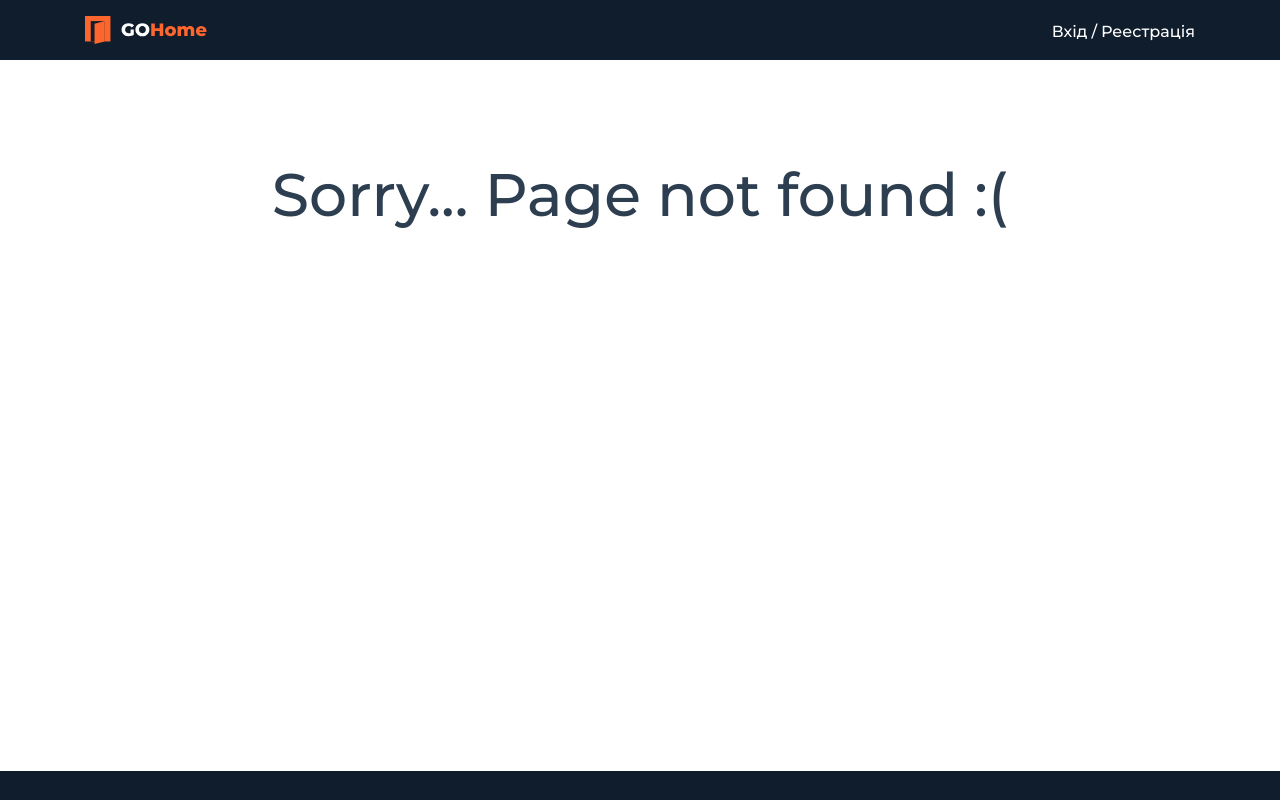
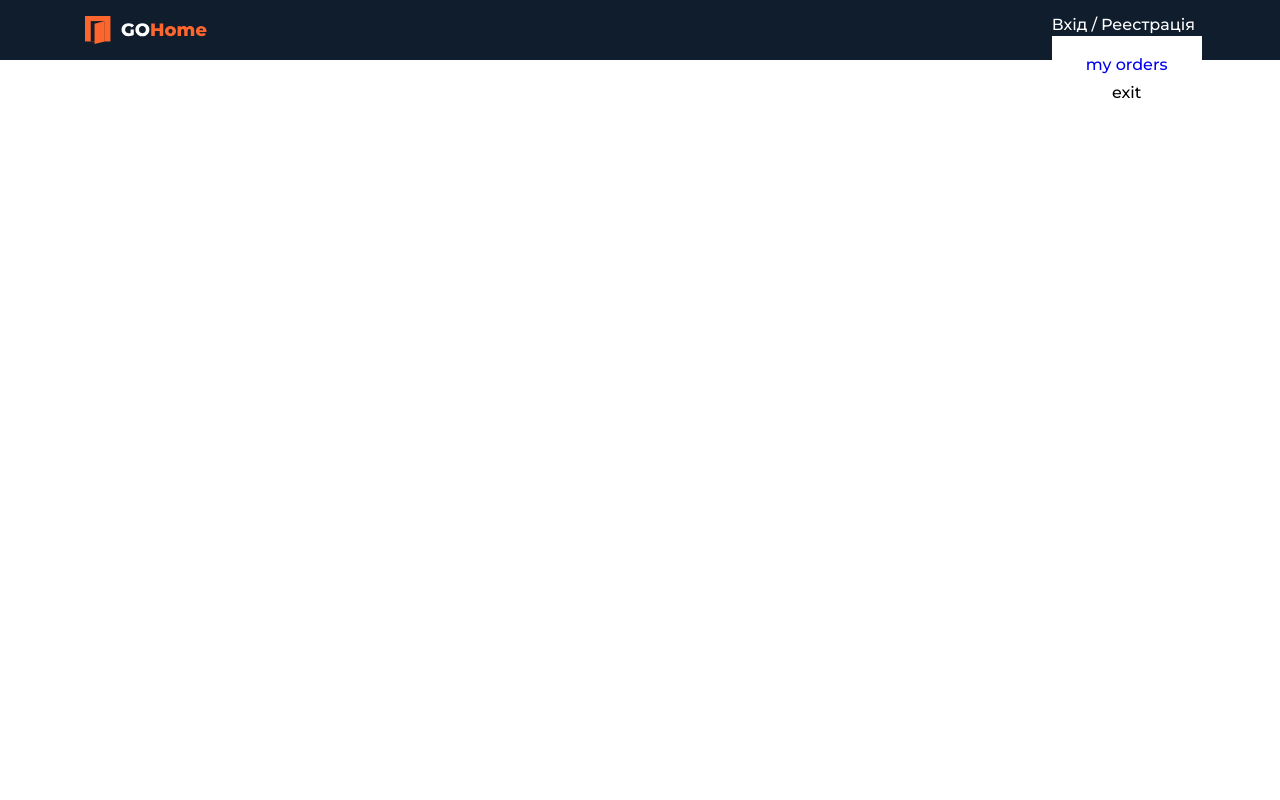
Before and after one commit to AlexHorzhij/vue-ts-apartment-search, a Vue app: page /orders in a window 1280 px wide. Before the commit this address had no page. Built offline with nearby package versions, Linux system fonts and the light colour scheme.

Commit message:
add user menu

```diff
--- a/src/App.vue
+++ b/src/App.vue
@@ -13,7 +13,7 @@
 <script lang="ts">
 import "normalize.css";
 import { defineComponent } from "vue";
-import HeaderSection from "./components/HeaderSection.vue";
+import HeaderSection from "@/components/header/index.vue";
 import FooterSection from "./components/FooterSection.vue";
 
 export default defineComponent({
--- a/src/assets/scss/variables.scss
+++ b/src/assets/scss/variables.scss
@@ -3,3 +3,4 @@ $main-background: #ffffff;
 $secondary-background: #E1EFFF;
 $accent-background:  #0F1D2D;
 $error-color: #ff0000;
+$main-text: #000
--- a/src/components/auth/Login/LoginForm.vue
+++ b/src/components/auth/Login/LoginForm.vue
@@ -31,6 +31,7 @@ import InputApp from "@/components/reusable/InputApp.vue";
 import ButtonApp from "@/components/reusable/ButtonApp.vue";
 import Form from "@/components/form/index.vue";
 import AuthTitle from "@/components/auth/AuthTitle.vue";
+import { mapGetters } from "vuex";
 
 export default defineComponent({
   name: "LoginForm",
@@ -51,6 +52,7 @@ export default defineComponent({
     };
   },
   computed: {
+    ...mapGetters(["isAuth"]),
     emailRules() {
       return [notEmpty, emailValidation];
     },
@@ -59,14 +61,23 @@ export default defineComponent({
     },
   },
   methods: {
-    signIn() {
-      if (this.form !== null) {
-        this.form.submitForm();
-        const isFormValid = this.form.validate();
-        if (isFormValid) {
-          this.$store.dispatch("login", this.formData);
-          this.form.reset();
+    async signIn() {
+      try {
+        if (this.form !== null) {
+          this.form.submitForm();
+          const isFormValid = this.form.validate();
+          if (isFormValid) {
+            await this.$store.dispatch("login", this.formData);
+            if (this.isAuth) {
+              this.$router.push({ name: "homepage" });
+              this.form.reset();
+            }
+          }
         }
+      } catch (error) {
+        console.log("error: ", error);
+      } finally {
+        console.log("isAuth", this.isAuth);
       }
     },
   },
--- a/src/components/auth/Registration/RegistrationForm.vue
+++ b/src/components/auth/Registration/RegistrationForm.vue
@@ -42,6 +42,7 @@ import Form from "@/components/form/index.vue";
 import InputApp from "@/components/reusable/InputApp.vue";
 import ButtonApp from "@/components/reusable/ButtonApp.vue";
 import AuthTitle from "@/components/auth/AuthTitle.vue";
+import { mapGetters } from "vuex";
 
 export default defineComponent({
   name: "RegistrationForm",
@@ -68,12 +69,6 @@ export default defineComponent({
     };
   },
   methods: {
-    resetForm() {
-      this.formData.name = "";
-      this.formData.email = "";
-      this.formData.password = "";
-      this.confirmPassword = "";
-    },
     async signUp() {
       if (this.form !== null) {
         const isFormValid = this.form.validate();
@@ -81,7 +76,10 @@ export default defineComponent({
         if (isFormValid && confirm) {
           try {
             await this.$store.dispatch("registration", this.formData);
-            this.form.reset();
+            if (this.isAuth) {
+              this.$router.push({ name: "homepage" });
+              this.form.reset();
+            }
           } catch (error) {
             console.log("error: ", error);
           }
@@ -89,7 +87,9 @@ export default defineComponent({
       }
     },
   },
+
   computed: {
+    ...mapGetters(["isAuth"]),
     nameRules() {
       return [notEmpty, symbolsLimit(15)];
     },
--- /dev/null
+++ b/src/components/header/AuthBlok.vue
@@ -0,0 +1,40 @@
+<template>
+  <div class="authBlok">
+    <router-link :to="{ name: 'login' }"> Вхід </router-link>
+    <span class="divider"> / </span>
+    <router-link :to="{ name: 'registration' }"> Реестрація </router-link>
+  </div>
+</template>
+
+<script lang="ts">
+import { defineComponent } from "vue";
+
+export default defineComponent({
+  name: "authBlok",
+  setup() {
+    return {};
+  },
+});
+</script>
+
+<style scoped lang="scss">
+@import "@/assets/scss/variables.scss";
+.authBlok {
+  color: #ffffff;
+  display: flex;
+  align-items: center;
+}
+
+a {
+  color: #ffffff;
+
+  &:hover {
+    color: $accent-color;
+    /* text-decoration: underline; */
+  }
+}
+
+.divider {
+  padding: 0 4px;
+}
+</style>
--- /dev/null
+++ b/src/components/header/UserBlock.vue
@@ -0,0 +1,51 @@
+<template>
+  <div class="menu">
+    <span>menu</span>
+    <svg
+      class="menu__image"
+      width="18"
+      height="18"
+      viewBox="0 0 18 18"
+      fill="none"
+      xmlns="http://www.w3.org/2000/svg"
+    >
+      <path
+        d="M9 0C6.38286 0 4.25391 2.12896 4.25391 4.74609C4.25391 7.36323 6.38286 9.49219 9 9.49219C11.6171 9.49219 13.7461 7.36323 13.7461 4.74609C13.7461 2.12896 11.6171 0 9 0Z"
+      />
+      <path
+        d="M16.8216 14.0161C15.4028 11.8877 13.0282 10.6172 10.4708 10.6172H7.5292C4.9718 10.6172 2.5972 11.8877 1.17844 14.0161L1.08984 14.1489V18H16.9102H16.9102V14.1489L16.8216 14.0161Z"
+      />
+    </svg>
+  </div>
+</template>
+
+<script lang="ts">
+import { defineComponent } from "vue";
+
+export default defineComponent({
+  name: "UserBlock",
+});
+</script>
+
+<style scoped lang="scss">
+@import "@/assets/scss/variables.scss";
+.menu {
+  color: $main-background;
+  display: flex;
+  align-items: center;
+  fill: $main-background;
+
+  &__image {
+    fill: inherit;
+    margin-left: 10px;
+    width: 18px;
+    height: 18px;
+    margin-left: 10px;
+  }
+
+  &:hover {
+    color: $accent-color;
+    fill: $accent-color;
+  }
+}
+</style>
--- /dev/null
+++ b/src/components/header/UserMenu.vue
@@ -0,0 +1,58 @@
+<template>
+  <ul class="menu">
+    <li class="menu__item">
+      <router-link :to="{ name: 'orders' }"> my orders </router-link>
+    </li>
+    <li class="menu__item-button">
+      <router-link :to="{ name: 'orders' }">
+        <button class="button">exit</button>
+      </router-link>
+    </li>
+  </ul>
+</template>
+
+<script lang="ts">
+import { defineComponent } from "vue";
+
+export default defineComponent({
+  name: "UserMenu",
+});
+</script>
+
+<style scoped lang="scss">
+@import "@/assets/scss/variables.scss";
+.menu {
+  position: absolute;
+  top: 20px;
+  display: flex;
+  flex-direction: column;
+  justify-content: flex-start;
+  align-items: center;
+  width: 150px;
+  padding: 20px 10px;
+  background-color: $main-background;
+
+  &__item {
+    color: $main-text;
+    margin-bottom: 10px;
+    &:hover {
+      color: $accent-color;
+      cursor: pointer;
+      text-decoration: underline;
+    }
+  }
+  &__item-button {
+    flex-grow: 1;
+  }
+  .button {
+    width: 100%;
+    background-color: transparent;
+    border: none;
+    width: 100%;
+    &:hover {
+      color: $accent-color;
+      cursor: pointer;
+    }
+  }
+}
+</style>
--- a/src/components/HeaderSection.vue
+++ b/src/components/header/index.vue
@@ -5,15 +5,11 @@
         <router-link :to="{ name: 'homepage' }">
           <Logo />
         </router-link>
-        <div class="authSec">
-          <router-link :to="{ name: 'login' }">
-            <p>Вхід</p>
-          </router-link>
-          <span class="divider"> / </span>
-          <router-link :to="{ name: 'registration' }">
-            <p>Реестрація</p>
-          </router-link>
-        </div>
+        <nav class="header__navigation">
+          <UserBlock v-if="isAuth" />
+          <AuthBlok v-else />
+          <UserMenu />
+        </nav>
       </div>
     </Container>
   </header>
@@ -21,14 +17,24 @@
 
 <script lang="ts">
 import { defineComponent } from "vue";
-import Container from "./reusable/Container.vue";
-import Logo from "./reusable/Logo.vue";
+import Container from "@/components/reusable/Container.vue";
+import Logo from "@/components/reusable/Logo.vue";
+import AuthBlok from "./AuthBlok.vue";
+import UserBlock from "./UserBlock.vue";
+import UserMenu from "./UserMenu.vue";
+import { mapGetters } from "vuex";
 
 export default defineComponent({
   name: "HeaderSection",
   components: {
     Container,
     Logo,
+    AuthBlok,
+    UserBlock,
+    UserMenu,
+  },
+  computed: {
+    ...mapGetters(["isAuth"]),
   },
 });
 </script>
@@ -46,23 +52,8 @@ export default defineComponent({
     display: flex;
     justify-content: space-between;
   }
-}
-
-.authSec {
-  color: #ffffff;
-  display: flex;
-  align-items: center;
-}
-
-a {
-  color: #ffffff;
-
-  &:hover {
-    text-decoration: underline;
+  &__navigation {
+    position: relative;
   }
 }
-
-.divider {
-  padding: 0 4px;
-}
 </style>
--- a/src/page/HomePage.vue
+++ b/src/page/HomePage.vue
@@ -41,8 +41,6 @@ export default defineComponent({
     MainApp,
   },
   setup() {
-    // const store = useStore();
-    // console.log("store: ", store);
     return {
       data: data as IApartment[],
     };
@@ -57,9 +55,6 @@ export default defineComponent({
     };
   },
   mounted() {
-    console.log(this.$store);
-
-    console.log("process.env.API_KEY", process.env.API_KEY);
     getApartmentsList();
   },
   methods: {
--- /dev/null
+++ b/src/page/OrdersPage.vue
@@ -0,0 +1,13 @@
+<template>
+  <div>ORDERS</div>
+</template>
+
+<script lang="ts">
+import { defineComponent } from "vue";
+
+export default defineComponent({
+  name: "OrdersPage",
+});
+</script>
+
+<style scoped></style>
--- a/src/router/index.ts
+++ b/src/router/index.ts
@@ -4,6 +4,7 @@ import HomePageVue from "@/page/HomePage.vue";
 import RegistrationPage from "@/page/RegistrationPage.vue";
 import LoginPage from "@/page/LoginPage.vue";
 import NotFoundPage from "@/page/NotFoundPage.vue";
+import OrdersPage from "@/page/OrdersPage.vue";
 
 const routes: Array<RouteRecordRaw> = [
   {
@@ -27,6 +28,11 @@ const routes: Array<RouteRecordRaw> = [
     name: "registration",
   },
   {
+    path: "/orders",
+    component: OrdersPage,
+    name: "orders",
+  },
+  {
     path: "/:pathMatch(.*)*",
     component: NotFoundPage,
     name: "error-page",
--- a/src/store/index.ts
+++ b/src/store/index.ts
@@ -26,22 +26,29 @@ const initialState = {
 
 export const store = createStore({
   state: { ...initialState },
-  getters: {},
+  getters: {
+    isAuth(state) {
+      return state.user.uid ? true : false;
+    },
+  },
   mutations: {
     setUser(state, payload) {
       state.user = payload;
+    },
+    setIsAuth(state, payload) {
+      state.isAuth = payload;
     },
   },
   actions: {
     async registration({ commit }, payload) {
       const data = await API.registrationUser(payload);
       commit("setUser", data);
-      commit("isAuth", true);
+      commit("setIsAuth", true);
     },
     async login({ commit }, payload) {
       const data = await API.loginUser(payload);
       commit("setUser", data);
-      commit("isAuth", true);
+      commit("setIsAuth", true);
     },
   },
   // modules: {},
```
Also changed, not shown: src/assets/icons/user-menu.svg (added).
